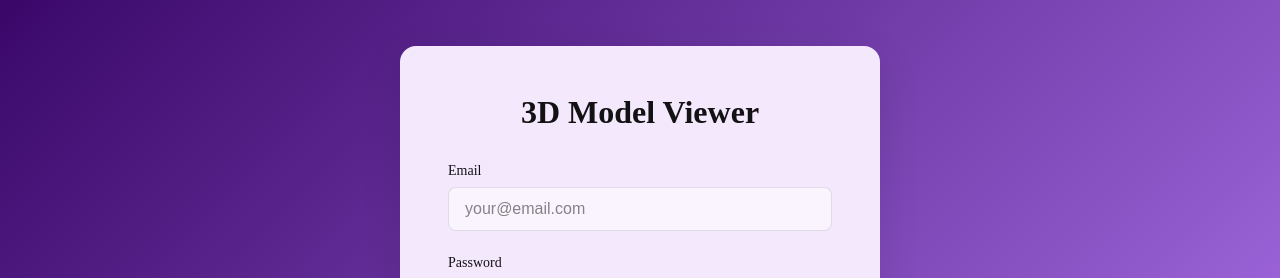
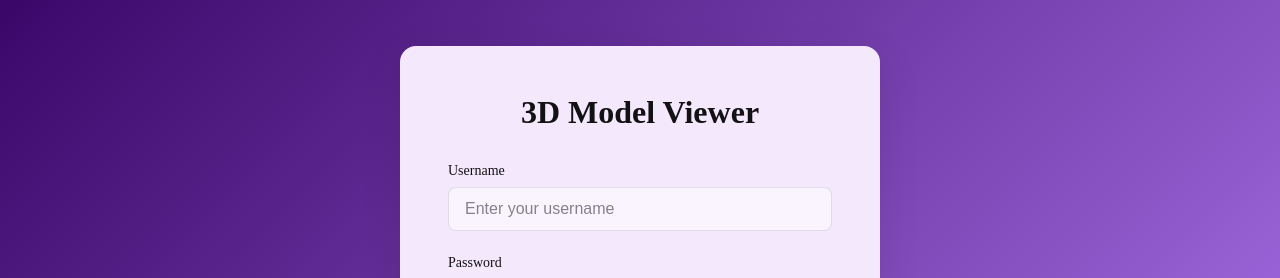
Before and after one commit to dziwuj/inzynierka, a React (Vite) app in the folder frontend/: page /login in a window 1280 px wide. Shown: the top 278 px of the page. Built offline with nearby package versions, Linux system fonts and the light colour scheme; no server answers.

Commit message:
fix: update login form to use username instead of email and adjust input attributes

```diff
--- a/frontend/src/pages/Login/Login.tsx
+++ b/frontend/src/pages/Login/Login.tsx
@@ -15,7 +15,7 @@ export const Login: FC = () => {
   const { error, loading, setError, login, loginWithGoogle, useOfflineMode } =
     useAuth();
 
-  const [email, setEmail] = useState("");
+  const [username, setUsername] = useState("");
   const [password, setPassword] = useState("");
 
   // Handle OAuth callback
@@ -45,7 +45,7 @@ export const Login: FC = () => {
   const handleSubmit = async (e: React.FormEvent) => {
     e.preventDefault();
     await login({
-      username: email,
+      username,
       password,
     });
   };
@@ -59,15 +59,15 @@ export const Login: FC = () => {
           {error && <div className={styles.error}>{error}</div>}
 
           <div className={styles.inputGroup}>
-            <label htmlFor="email">Email</label>
+            <label htmlFor="username">Username</label>
             <input
-              id="email"
-              type="email"
-              value={email}
-              onChange={e => setEmail(e.target.value)}
+              id="username"
+              type="text"
+              value={username}
+              onChange={e => setUsername(e.target.value)}
               required
-              placeholder="your@email.com"
-              autoComplete="email"
+              placeholder="Enter your username"
+              autoComplete="username"
             />
           </div>
 
```
Also changed, not shown: 1 other file (tests, documents, lock files or other folders).
